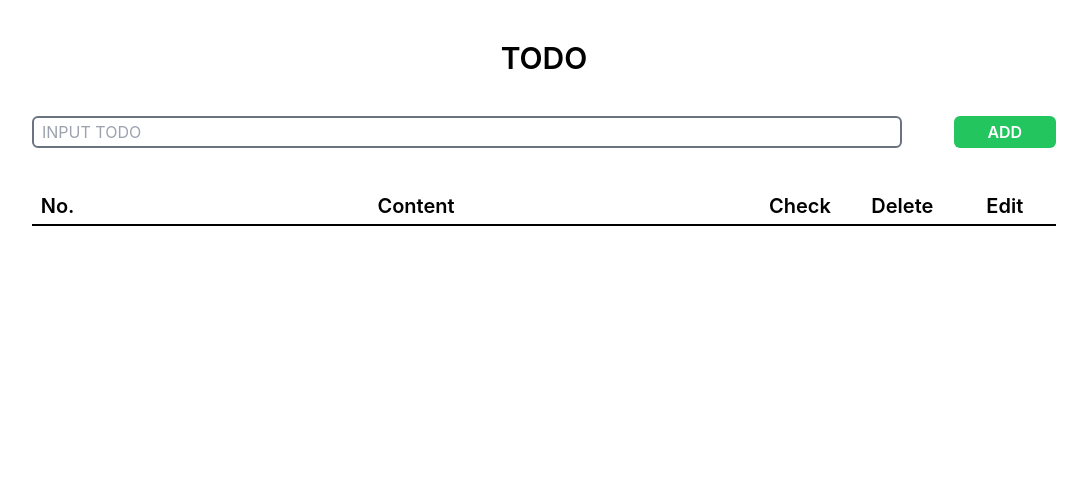
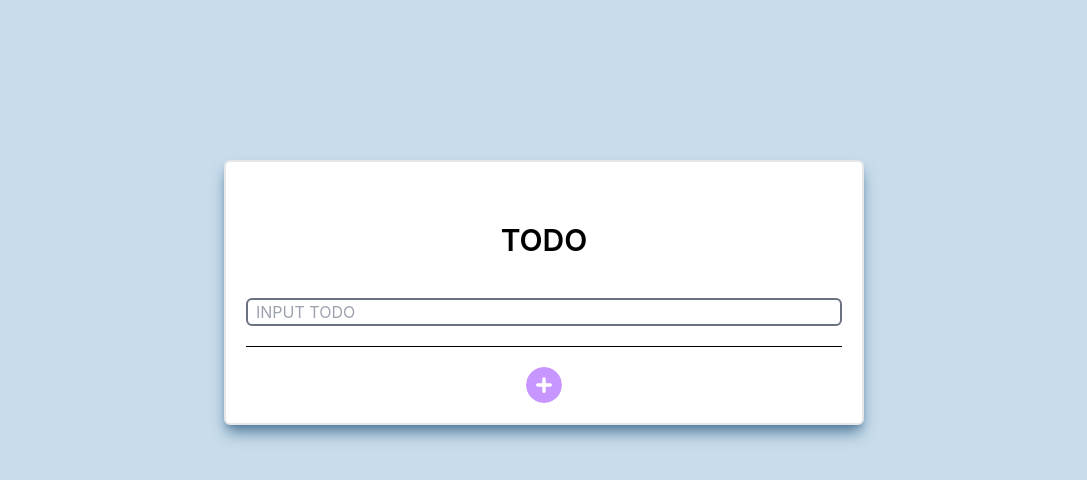
Before and after one commit to kdh3543/kitworks_study_TodoList, a React (Create React App) app: page / in a window 1280 px wide. Shown: the top 480 px of the page, without its empty margins (96-1183 px from the left). Built offline with nearby package versions, Linux system fonts and the light colour scheme.

Commit message:
fix: css 수정 & javascript -> typescript로 migration

```diff
--- a/src/App.js
+++ b/src/App.tsx
@@ -1,11 +1,22 @@
-import { Fragment, useState } from 'react';
+import React, { Fragment, useState } from 'react';
+import { FaCirclePlus } from 'react-icons/fa6';
+import { IoTrash } from 'react-icons/io5';
+import { RiCheckboxBlankCircleLine, RiCheckboxCircleFill } from 'react-icons/ri';
+import { MdOutlineModeEditOutline } from 'react-icons/md';
+
+interface TodosType {
+  content: string;
+  checked: boolean;
+  isEdit: boolean;
+  editContent: string;
+}
 
 function App() {
-  const [todos, setTodos] = useState([]);
+  const [todos, setTodos] = useState<TodosType[]>([]);
   const [todoVal, setTodoVal] = useState('');
   const [error, setError] = useState('');
 
-  const setTodo = (e) => {
+  const setTodo = (e: React.ChangeEvent<HTMLInputElement>) => {
     const { value } = e.target;
     setTodoVal(value);
   };
@@ -23,7 +34,7 @@ function App() {
     setTodoVal('');
   };
 
-  const onChangeTodo = (index, type) => {
+  const onChangeTodo = (index: number, type: string) => {
     setTodos((prev) =>
       prev.map(({ content, isEdit, checked, ...rest }, i) => {
         return {
@@ -37,11 +48,11 @@ function App() {
     );
   };
 
-  const onDeleteTodo = (index) => {
+  const onDeleteTodo = (index: number) => {
     setTodos((prev) => prev.filter((_, i) => i !== index));
   };
 
-  const onUpdateTodo = (index) => {
+  const onUpdateTodo = (index: number) => {
     setTodos((prev) =>
       prev.map(({ content, editContent, isEdit, ...rest }, i) => {
         return {
@@ -54,7 +65,7 @@ function App() {
     );
   };
 
-  const onUpdateContent = (e, index) => {
+  const onUpdateContent = (e: React.ChangeEvent<HTMLInputElement>, index: number) => {
     const { value } = e.target;
     setTodos((prev) =>
       prev.map(({ editContent, ...rest }, i) => {
@@ -67,38 +78,37 @@ function App() {
   };
 
   return (
-    <div className="w-[80%] h-[100%] m-auto ">
+    <div className="w-[50%] m-auto border-2 bg-white p-5 mt-40 rounded-md shadow-lg shadow-[#537c9b] relative">
       <header className="mt-10 text-3xl font-semibold text-center">TODO</header>
       <div>
         <div className="mt-10 flex justify-between">
           <input
             type="text"
-            className="border-2 border-gray-500 w-[85%] rounded-md px-2"
+            className="border-2 border-gray-500 w-[100%] rounded-md px-2"
             placeholder="INPUT TODO"
             value={todoVal}
             onChange={(e) => setTodo(e)}
             onKeyDown={(e) => e.key === 'Enter' && onAddTodo()}
           />
-          <button
-            type="submit"
-            className="bg-green-500 px-2 py-1 rounded-md w-[10%] text-white font-semibold active:bg-green-300"
-            onClick={onAddTodo}
-          >
-            ADD
-          </button>
         </div>
         <p className="text-red-500">{error}</p>
-        <div className="my-10 flex justify-between text-center font-semibold border-b-black border-b-2 py-1 text-xl">
-          <span className="w-[5%]">No.</span>
-          <span className="w-[65%]">Content</span>
-          <span className="w-[10%]">Check</span>
-          <span className="w-[10%]">Delete</span>
-          <span className="w-[10%]">Edit</span>
-        </div>
+        <hr className="border-1 border-black my-5" />
         {todos.map(({ checked, content, isEdit, editContent }, index) => (
           <div className="mt-5 w-[100%] flex text-center rounded-sm py-1 items-center" key={index}>
-            <span className="w-[5%] text-xl">{index + 1}</span>
-            <div className="w-[65%]">
+            <div className="w-[10%] flex items-center justify-center">
+              {checked ? (
+                <RiCheckboxCircleFill
+                  className="w-[30px] h-[30px] text-customerPurple cursor-pointer"
+                  onClick={() => onChangeTodo(index, 'check')}
+                />
+              ) : (
+                <RiCheckboxBlankCircleLine
+                  className="w-[30px] h-[30px] text-customerPurple cursor-pointer"
+                  onClick={() => onChangeTodo(index, 'check')}
+                />
+              )}
+            </div>
+            <div className="w-[70%]">
               {isEdit ? (
                 <input
                   type="text"
@@ -112,21 +122,10 @@ function App() {
             </div>
 
             <div className="w-[10%] flex items-center justify-center">
-              <input
-                type="checkbox"
-                className={`w-[20px] h-[20px] ${isEdit ? 'cursor-not-allowed' : 'cursor-pointer'}`}
-                onChange={() => onChangeTodo(index, 'check')}
-                checked={checked}
-                disabled={isEdit}
+              <IoTrash
+                className="text-red-400 cursor-pointer w-[30px] h-[30px]"
+                onClick={() => onDeleteTodo(index)}
               />
-            </div>
-            <div className="w-[10%]">
-              <button
-                className="bg-red-500 h-6 w-6 rounded-full text-white active:bg-red-300 font-semibold"
-                onClick={() => onDeleteTodo(index)}
-              >
-                X
-              </button>
             </div>
             <div className="w-[10%]">
               {isEdit ? (
@@ -145,16 +144,26 @@ function App() {
                   </button>
                 </Fragment>
               ) : (
-                <button
-                  className={`bg-blue-500 active:bg-blue-300 py-1 px-2 rounded-md text-white font-semibold`}
+                // <button
+                //   className={`bg-blue-500 active:bg-blue-300 py-1 px-2 rounded-md text-white font-semibold`}
+                //   onClick={() => onChangeTodo(index, 'edit')}
+                // >
+                //   Edit
+                // </button>
+                <MdOutlineModeEditOutline
                   onClick={() => onChangeTodo(index, 'edit')}
-                >
-                  Edit
-                </button>
+                  className="cursor-pointer w-[30px] h-[30px]"
+                />
               )}
             </div>
           </div>
         ))}
+      </div>
+      <div className="flex justify-center mt-5 relative">
+        <FaCirclePlus
+          className="bg-white rounded-full text-4xl cursor-pointer text-customerPurple active:text-customerPurple-60"
+          onClick={onAddTodo}
+        />
       </div>
     </div>
   );
--- a/src/index.css
+++ b/src/index.css
@@ -3,15 +3,14 @@
 @tailwind utilities;
 
 body {
+  background-color: #c8dceb;
   margin: 0;
-  font-family: -apple-system, BlinkMacSystemFont, "Segoe UI", "Roboto", "Oxygen",
-    "Ubuntu", "Cantarell", "Fira Sans", "Droid Sans", "Helvetica Neue",
-    sans-serif;
+  font-family: -apple-system, BlinkMacSystemFont, 'Segoe UI', 'Roboto', 'Oxygen', 'Ubuntu',
+    'Cantarell', 'Fira Sans', 'Droid Sans', 'Helvetica Neue', sans-serif;
   -webkit-font-smoothing: antialiased;
   -moz-osx-font-smoothing: grayscale;
 }
 
 code {
-  font-family: source-code-pro, Menlo, Monaco, Consolas, "Courier New",
-    monospace;
+  font-family: source-code-pro, Menlo, Monaco, Consolas, 'Courier New', monospace;
 }
--- a/src/index.js
+++ b/src/index.tsx
@@ -4,11 +4,11 @@ import './index.css';
 import App from './App';
 import reportWebVitals from './reportWebVitals';
 
-const root = ReactDOM.createRoot(document.getElementById('root'));
+const root = ReactDOM.createRoot(document.getElementById('root') as HTMLElement);
 root.render(
   <React.StrictMode>
     <App />
-  </React.StrictMode>
+  </React.StrictMode>,
 );
 
 // If you want to start measuring performance in your app, pass a function
--- a/src/reportWebVitals.js
+++ b/src/reportWebVitals.ts
@@ -1,4 +1,6 @@
-const reportWebVitals = onPerfEntry => {
+import { ReportHandler } from 'web-vitals';
+
+const reportWebVitals = (onPerfEntry?: ReportHandler) => {
   if (onPerfEntry && onPerfEntry instanceof Function) {
     import('web-vitals').then(({ getCLS, getFID, getFCP, getLCP, getTTFB }) => {
       getCLS(onPerfEntry);
--- a/tailwind.config.js
+++ b/tailwind.config.js
@@ -1,7 +1,31 @@
+function generateColorWithOpacity(hex, opacity) {
+  const r = parseInt(hex.slice(1, 3), 16); // 빨강
+  const g = parseInt(hex.slice(3, 5), 16); // 녹색
+  const b = parseInt(hex.slice(5, 7), 16); // 파랑
+
+  return `rgba(${r}, ${g}, ${b}, ${opacity / 100})`; // rgba 형식의 문자열 반환
+}
+
+// 기본 색상과 원하는 투명도를 사용하여 색상 팔레트를 생성하는 함수
+function generateColors(hex, opacities) {
+  const colors = {};
+  opacities.forEach((opacity) => {
+    colors[opacity] = generateColorWithOpacity(hex, opacity); // 각 투명도에 따른 색상 생성
+  });
+  return colors;
+}
+
 module.exports = {
-  content: ["./src/**/*.{js,jsx,ts,tsx}"],
+  content: ['./src/**/*.{js,jsx,ts,tsx}'],
   theme: {
-    extend: {},
+    extend: {
+      colors: {
+        customerPurple: {
+          DEFAULT: '#C896FF',
+          ...generateColors('#C896FF', [20, 40, 60, 80]),
+        },
+      },
+    },
   },
   plugins: [],
 };
```
Also changed, not shown: package.json (+6 -1 lines), tsconfig.json (added, +13 -0 lines), src/setupTests.ts (renamed from src/setupTests.js), 1 other file (tests, documents, lock files or other folders).
